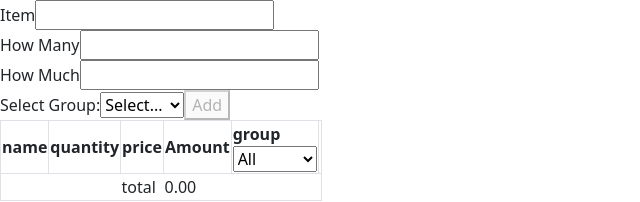
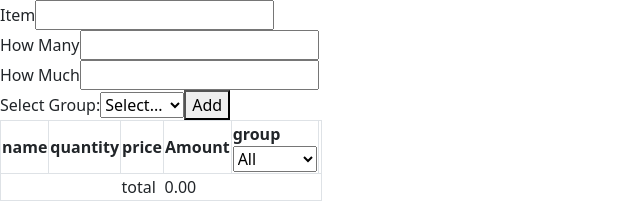
Before and after one commit to archmanayon/archeact, a React (Vite) app: page / in a window 1280 px wide. Shown: the top 202 px of the page, without its empty margins (0-640 px from the left). Built offline with nearby package versions, Linux system fonts and the light colour scheme.

Commit message:
Make button dynamic
Upon click of invalid form, button shows or blurs

```diff
--- a/src/grocery/Item2.tsx
+++ b/src/grocery/Item2.tsx
@@ -87,7 +87,12 @@ const Item2 = ({ category, onAdd }: Props) => {
             </option>
           ))}
         </select>
-        <button disabled={!isValid} type="submit">
+        <button
+          onClick={() => {
+            return isValid ? "disabled = true" : "disabled = false";
+          }}
+          type="submit"
+        >
           Add
         </button>
       </form>
--- a/src/grocery/ListOfItems.tsx
+++ b/src/grocery/ListOfItems.tsx
@@ -3,7 +3,7 @@ import AmountAdjust from "./AmountAdjust";
 import Group from "./Group";
 
 interface Props {
-  category : string[];
+  category: string[];
   list: {
     itemName: string;
     quantity: number;
@@ -38,7 +38,8 @@ const ListOfItems = ({ category, list, handleDelete }: Props) => {
             <th className="border border-slate-600">Amount</th>
             <th className="border border-slate-600">
               group
-              <Group category = {category}
+              <Group
+                category={category}
                 onSelected={(e) => {
                   setDropSelect(e.target.value);
                 }}
@@ -73,6 +74,7 @@ const ListOfItems = ({ category, list, handleDelete }: Props) => {
               </td>
             </tr>
           ))}
+
           <tr>
             <td></td>
             <td></td>
```
